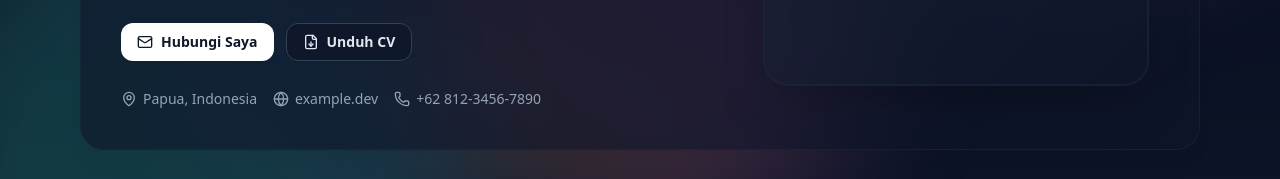
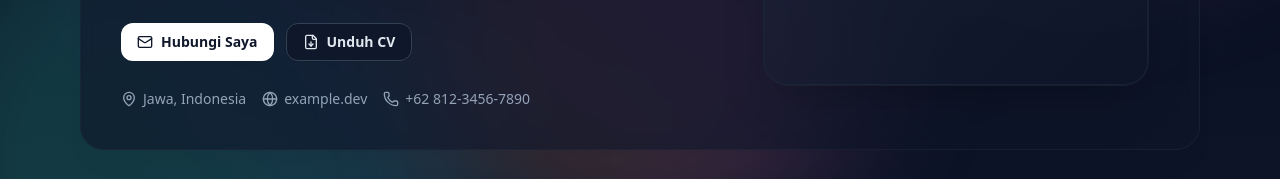
Before and after one commit to Wanmixc/wanCodeSpace, a React (Vite) app: page / in a window 1280 px wide. Shown: the part 481-660 px from the top of the page. Built offline with nearby package versions, Linux system fonts and the light colour scheme.

Commit message:
🧰update(location from Papua to Jawa, Indonesia)

```diff
--- a/src/DeveloperPersonalInfo.jsx
+++ b/src/DeveloperPersonalInfo.jsx
@@ -37,7 +37,7 @@ export default function DeveloperPersonalInfo() {
       role: "Full‑Stack Developer",
       tagline:
         "Membangun aplikasi yang cepat, aman, dan menyenangkan dipakai — dari database hingga UI.",
-      location: "Papua, Indonesia",
+      location: "Jawa, Indonesia",
       website: "https://example.dev",
       email: "wanmixc@gmail.com",
       phone: "+62 812‑3456‑7890",
```
